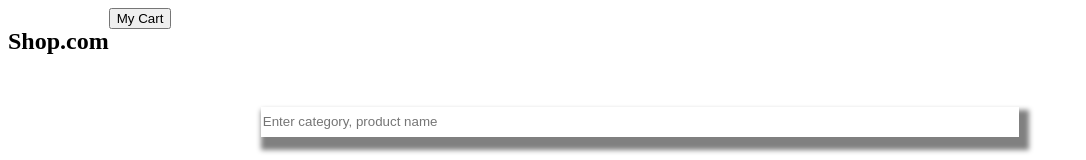
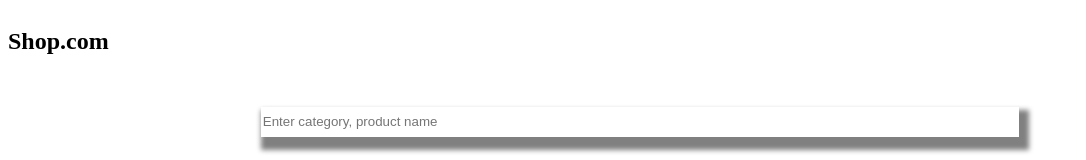
Before and after one commit to pankajmulik/apiintegrationjs, a plain HTML site: page index.html in a window 1280 px wide. Shown: the top 160 px of the page, without its empty margins (0-1086 px from the left). Drawn offline with nearby package versions, Linux system fonts and the light colour scheme; no server answers.

```diff
--- a/index.html
+++ b/index.html
@@ -19,17 +19,7 @@
             <div class="upperdiv" style="display: flex;">
                 <h2>Shop.com</h2>
 
-                <div class="addcartbtn">
 
-                        <a href="cart.html">
-                            <button>
-My Cart
-
-</button>
-</a>
-
-
-                </div>
             </div>
 
 
```
